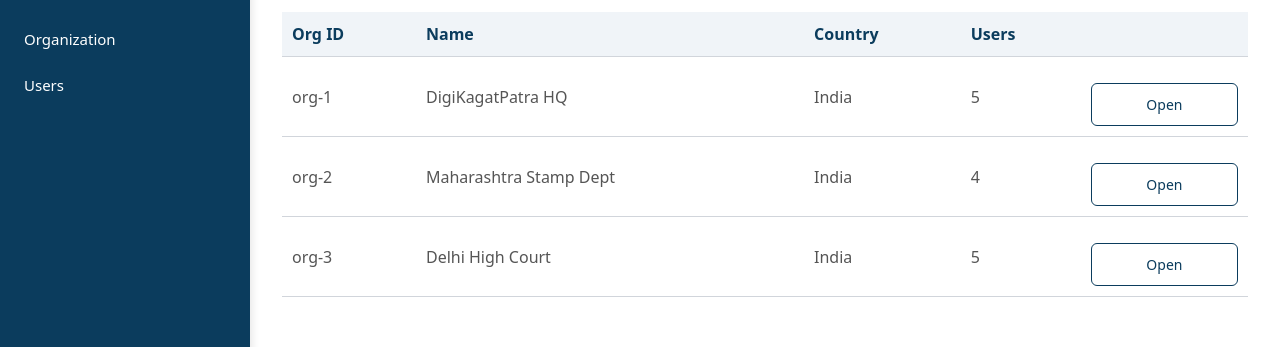
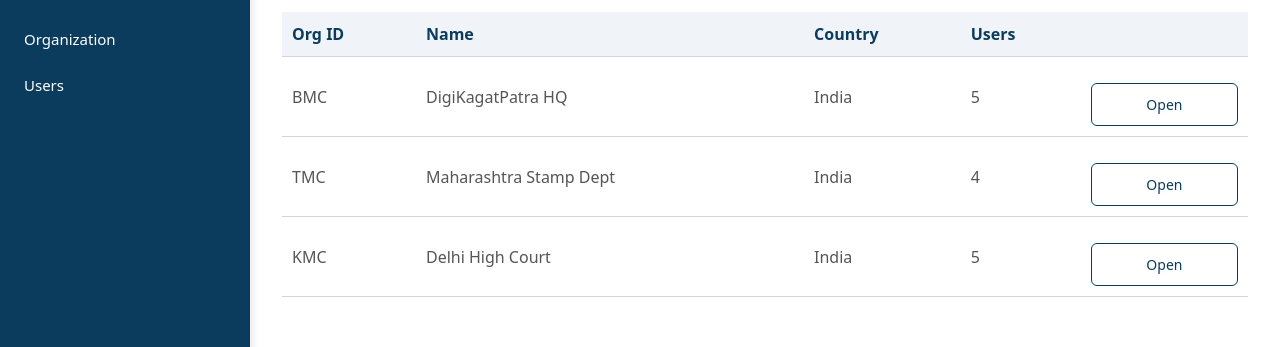
Before and after one commit to farhansk221/DigiKagatPatra, a Next.js app: page /org in a window 1280 px wide. Shown: the part 142-489 px from the top of the page. Built offline with nearby package versions, Linux system fonts and the light colour scheme; no server answers.

Commit message:
edit into demo data

```diff
--- a/src/data/organizations.ts
+++ b/src/data/organizations.ts
@@ -15,7 +15,7 @@
 // Demo organizations with users
 export const organizations: Organization[] = [
   {
-    id: "org-1",
+    id: "BMC",
     name: "DigiKagatPatra HQ",
     country: "India",
     users: [
@@ -27,7 +27,7 @@
     ],
   },
   {
-    id: "org-2",
+    id: "TMC",
     name: "Maharashtra Stamp Dept",
     country: "India",
     users: [
@@ -38,7 +38,7 @@
     ],
   },
   {
-    id: "org-3",
+    id: "KMC",
     name: "Delhi High Court",
     country: "India",
     users: [
```
